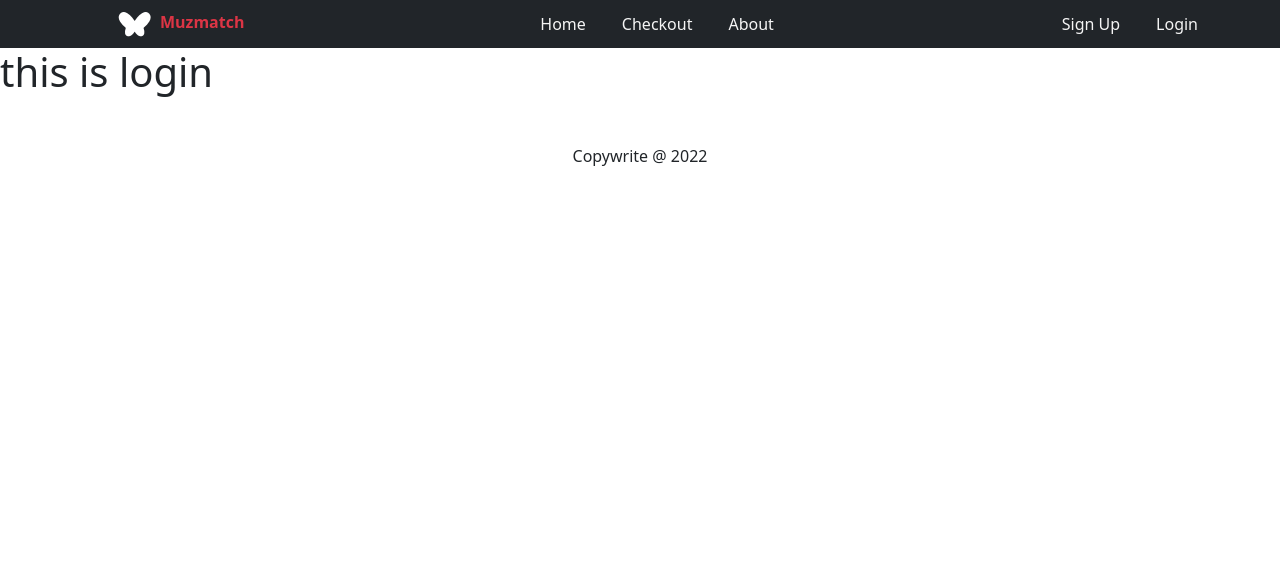
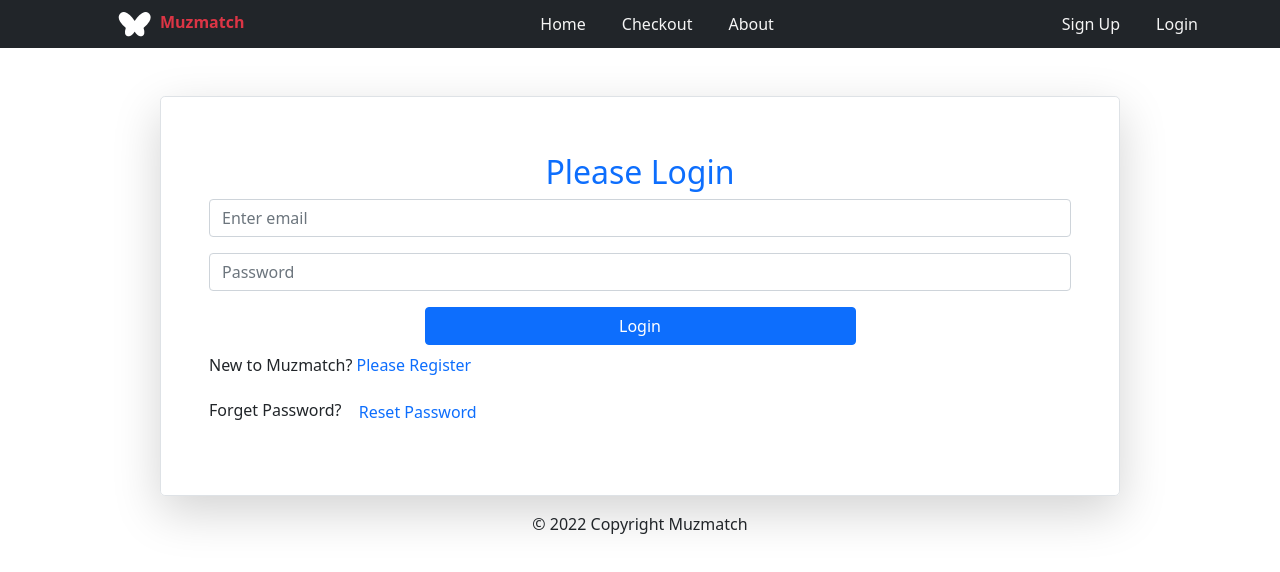
Before and after one commit to alnomancs/independent-service-provider-alnomancs, a React (Create React App) app: page /login in a window 1280 px wide. Shown: the top 572 px of the page. Built offline with nearby package versions, Linux system fonts and the light colour scheme.

Commit message:
done registration

```diff
--- a/src/App.js
+++ b/src/App.js
@@ -7,6 +7,7 @@ import Checkout from "./Pages/Checkout/Checkout";
 import SignUp from "./Pages/Shared/Signup/SignUp";
 import Footer from "./Pages/Shared/Footer/Footer";
 import About from "./Pages/About/About";
+import RequireAuth from "./Pages/Shared/RequireAuth/RequireAuth";
 
 function App() {
   return (
@@ -15,7 +16,15 @@ function App() {
       <Routes>
         <Route path="/" element={<Home></Home>}></Route>
         <Route path="/home" element={<Home></Home>}></Route>
-        <Route path="/checkout" element={<Checkout></Checkout>}></Route>
+        <Route
+          path="/checkout"
+          element={
+            <RequireAuth>
+              <Checkout></Checkout>
+            </RequireAuth>
+          }
+        ></Route>
+        <Route path="/checkout:id" element={<Checkout></Checkout>}></Route>
         <Route path="/about" element={<About></About>}></Route>
         <Route path="/login" element={<Login></Login>}></Route>
         <Route path="/signup" element={<SignUp></SignUp>}></Route>
--- /dev/null
+++ b/src/Pages/Loading/Loading.js
@@ -0,0 +1,12 @@
+import React from "react";
+import { Spinner } from "react-bootstrap";
+
+const Loading = () => {
+  return (
+    <div>
+      <Spinner animation="border" variant="primary" />
+    </div>
+  );
+};
+
+export default Loading;
--- a/src/Pages/Service/Service.js
+++ b/src/Pages/Service/Service.js
@@ -4,17 +4,21 @@ import { useNavigate, useParams } from "react-router-dom";
 
 const Service = ({ service }) => {
   const navigate = useNavigate();
-  const params = useParams();
+
   const { id, name, price, description, img } = service;
 
+  let params = useParams();
+
   const handleCheckout = (event) => {
-    navigate("/checkout");
+    navigate("/checkout:" + id);
   };
   return (
     <>
-      <Col className="text-center border-2 border-light" md={4}>
-        <Card border="primary" style={{ width: "100%", height: "100%" }}>
-          {console.log(img)}
+      <Col className="text-center " md={4}>
+        <Card
+          className="shadow border-5 border-light"
+          style={{ width: "100%", height: "100%" }}
+        >
           <Card.Img variant="top" src={img} />
           <Card.Body>
             <Card.Title>{name}</Card.Title>
--- a/src/Pages/Shared/Footer/Footer.js
+++ b/src/Pages/Shared/Footer/Footer.js
@@ -2,9 +2,9 @@ import React from "react";
 
 const Footer = () => {
   return (
-    <footer className="text-center mt-5">
-      <p>Copywrite @ {new Date().getFullYear()}</p>
-    </footer>
+    <div className="footer text-center py-3">
+      © {new Date().getFullYear()} Copyright Muzmatch
+    </div>
   );
 };
 
--- a/src/Pages/Shared/Login/Login.js
+++ b/src/Pages/Shared/Login/Login.js
@@ -1,9 +1,87 @@
-import React from "react";
+import React, { useRef } from "react";
+import { Button, Form } from "react-bootstrap";
+import {
+  useSendPasswordResetEmail,
+  useSignInWithEmailAndPassword,
+} from "react-firebase-hooks/auth";
+import { Link, useLocation, useNavigate } from "react-router-dom";
+import auth from "../../../firebase.init";
+import Loading from "../../Loading/Loading";
 
 const Login = () => {
+  const emailRef = useRef("");
+  const passwordRef = useRef("");
+  const navigate = useNavigate();
+  const location = useLocation();
+
+  let from = location.state?.from?.pathname || "/";
+  let errorElement;
+
+  const [signInWithEmailAndPassword, user, loading, error] =
+    useSignInWithEmailAndPassword(auth);
+
+  const [sendPasswordResetEmail, sending] = useSendPasswordResetEmail(auth);
+
+  if (loading || sending) {
+    return <Loading></Loading>;
+  }
+
+  if (user) {
+    navigate(from, { replace: true });
+  }
+
+  if (error) {
+    errorElement = <p className="text-danger">Error: {error?.message}</p>;
+  }
+
+  const handleSubmit = (event) => {};
+
   return (
-    <div>
-      <h1>this is login</h1>
+    <div className="w-75 mx-auto mt-5 shadow-lg border rounded-3 p-5">
+      <h2 className="text-primary text-center mt-2">Please Login</h2>
+      <Form onSubmit={handleSubmit}>
+        <Form.Group className="mb-3" controlId="formBasicEmail">
+          <Form.Control
+            ref={emailRef}
+            type="email"
+            placeholder="Enter email"
+            required
+          />
+        </Form.Group>
+        <Form.Group className="mb-3" controlId="formBasicPassword">
+          <Form.Control
+            ref={passwordRef}
+            type="password"
+            placeholder="Password"
+            required
+          />
+        </Form.Group>
+        <Button variant="primary w-50 mx-auto d-block mb-2" type="submit">
+          Login
+        </Button>
+      </Form>
+      {errorElement}
+      <p>
+        New to Muzmatch?{" "}
+        <Link
+          to="/register"
+          className="text-primary pe-auto text-decoration-none"
+          // onClick={navigateRegister}
+        >
+          Please Register
+        </Link>{" "}
+      </p>
+      <p>
+        Forget Password?{" "}
+        <button
+          className="btn btn-link text-primary pe-auto text-decoration-none"
+          // onClick={resetPassword}
+        >
+          Reset Password
+        </button>{" "}
+      </p>
+      {/* <SocialLogin></SocialLogin>
+      <ToastContainer /> */}
     </div>
   );
 };
--- /dev/null
+++ b/src/Pages/Shared/RequireAuth/RequireAuth.js
@@ -0,0 +1,19 @@
+import React from "react";
+import { useAuthState } from "react-firebase-hooks/auth";
+import { Navigate, useLocation } from "react-router-dom";
+import auth from "../../../firebase.init";
+import Loading from "../../Loading/Loading";
+
+const RequireAuth = ({ children }) => {
+  const [user, loading] = useAuthState(auth);
+  const location = useLocation();
+  if (loading) {
+    return <Loading></Loading>;
+  }
+  if (!user) {
+    return <Navigate to="/login" state={{ from: location }} replace></Navigate>;
+  }
+  return children;
+};
+
+export default RequireAuth;
--- a/src/Pages/Shared/Signup/SignUp.js
+++ b/src/Pages/Shared/Signup/SignUp.js
@@ -1,9 +1,100 @@
-import React from "react";
+import React, { useState } from "react";
+import { Button, Form } from "react-bootstrap";
+import {
+  useCreateUserWithEmailAndPassword,
+  useUpdateProfile,
+} from "react-firebase-hooks/auth";
+import { useNavigate } from "react-router-dom";
+import auth from "../../../firebase.init";
+import Loading from "../../Loading/Loading";
 
 const SignUp = () => {
+  // const [validated, setValidated] = useState(false);
+  const navigate = useNavigate();
+  const [name, setName] = useState("");
+  const [email, setEmail] = useState("");
+  const [password, setPassword] = useState("");
+  const [checked, setChecked] = useState(false);
+  const [createUserWithEmailAndPassword, user, loading, error] =
+    useCreateUserWithEmailAndPassword(auth);
+
+  const [updateProfile, updating, updateError] = useUpdateProfile(auth);
+
+  const handleNameBlur = (event) => {
+    setName(event.target.value);
+  };
+  const handleEmailBlur = (event) => {
+    setEmail(event.target.value);
+  };
+  const handlePasswordlBlur = (event) => {
+    setPassword(event.target.value);
+  };
+
+  const handleAgreed = (event) => {
+    setChecked(event.target.checked);
+  };
+
+  if (loading || updating) {
+    return <Loading></Loading>;
+  }
+
+  if (user) {
+    console.log("user", user);
+  }
+
+  const handleSubmit = async (event) => {
+    event.preventDefault();
+
+    console.log(name, email, password);
+
+    await createUserWithEmailAndPassword(email, password);
+    await updateProfile({ displayName: name });
+    navigate("/");
+  };
   return (
-    <div>
-      <h1>this is sign up</h1>
+    <div className="w-75 mx-auto mt-5 shadow-lg border rounded-3 p-5">
+      <Form onSubmit={handleSubmit}>
+        <Form.Group className="mb-3" controlId="formBasicName">
+          <Form.Label>Your Name:</Form.Label>
+          <Form.Control
+            onBlur={handleNameBlur}
+            type="text"
+            placeholder="Your Name"
+            required
+          />
+        </Form.Group>
+
+        <Form.Group className="mb-3" controlId="formBasicEmail">
+          <Form.Label>Email address</Form.Label>
+          <Form.Control
+            onBlur={handleEmailBlur}
+            type="email"
+            placeholder="Enter email"
+            required
+          />
+        </Form.Group>
+
+        <Form.Group className="mb-3" controlId="formBasicPassword">
+          <Form.Label>Password</Form.Label>
+          <Form.Control
+            onBlur={handlePasswordlBlur}
+            type="password"
+            placeholder="Password"
+            required
+          />
+        </Form.Group>
+        <Form.Group className="mb-3" controlId="formBasicCheckbox">
+          <Form.Check
+            onChange={handleAgreed}
+            type="checkbox"
+            label="I agree to the terms and conditions"
+          />
+        </Form.Group>
+
+        <Button disabled={!checked} variant="primary" type="submit">
+          Register
+        </Button>
+      </Form>
     </div>
   );
 };
```
